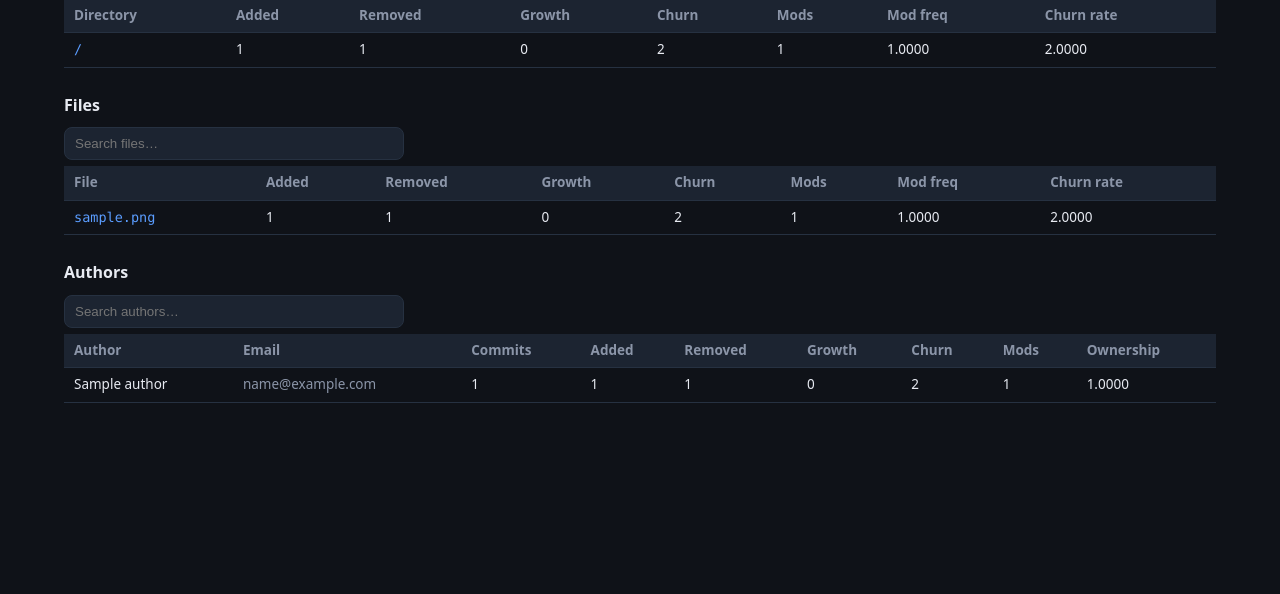
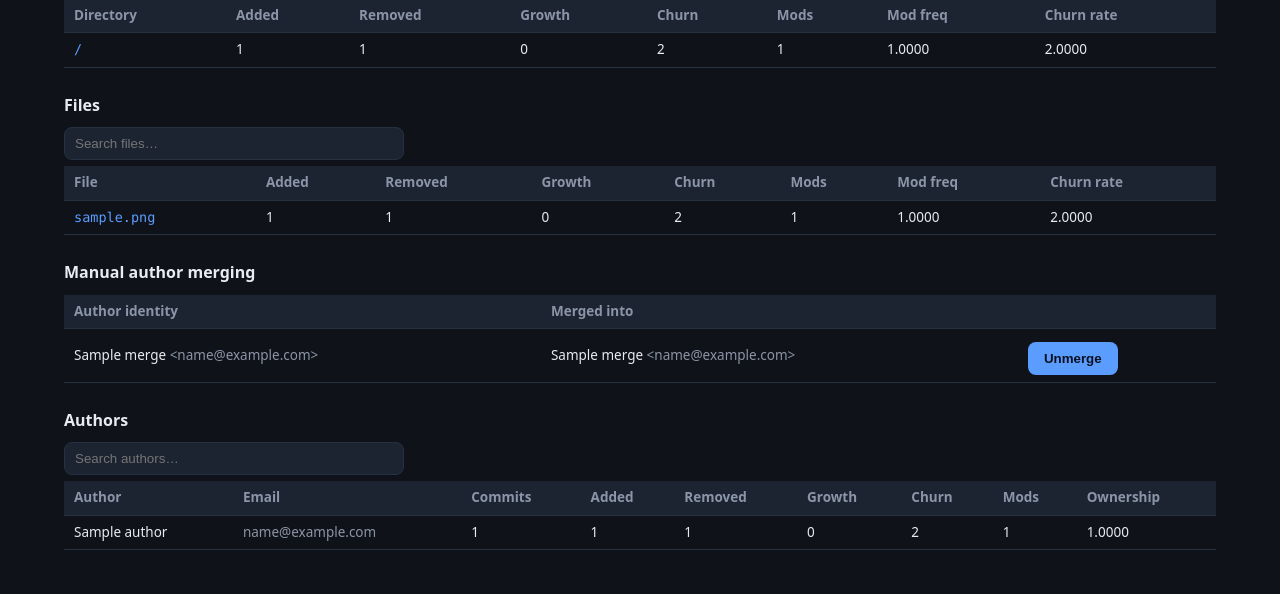
Before and after one commit to tyracodes/sdp-midterm, a Flask app: page /repo/1 in a window 1280 px wide. Shown: the part 1113-1707 px from the top of the page. Before the commit the page ends 1516 px from the top, so only its background shows below. Run offline with Flask 3, Linux system fonts and the light colour scheme; tables that the repository leaves empty hold one stand-in row (values such as "Sample post"); data that the repository does not hold is empty.

Commit message:
Author merging: manual identity merge/unmerge on the repository page, transitive alias resolution in the metric engine, cache invalidation

```diff
--- a/rat/db.py
+++ b/rat/db.py
@@ -25,6 +25,16 @@ CREATE TABLE IF NOT EXISTS authors (
     name TEXT NOT NULL,
     email TEXT NOT NULL,
     UNIQUE (repo_id, name, email)
+);
+
+CREATE TABLE IF NOT EXISTS author_merges (
+    id INTEGER PRIMARY KEY AUTOINCREMENT,
+    repo_id INTEGER NOT NULL REFERENCES repos(id) ON DELETE CASCADE,
+    from_name TEXT NOT NULL,
+    from_email TEXT NOT NULL,
+    to_name TEXT NOT NULL,
+    to_email TEXT NOT NULL,
+    UNIQUE (repo_id, from_name, from_email)
 );
 
 CREATE TABLE IF NOT EXISTS commits (
--- a/rat/metrics.py
+++ b/rat/metrics.py
@@ -49,6 +49,13 @@ def compute(con, repo_id, version, commit_range=None):
     return result
 
 
+def invalidate(repo_id):
+    """Drop memoised results for one repository (e.g. after merge changes)."""
+    with _cache_lock:
+        for key in [k for k in _cache if k[0] == repo_id]:
+            del _cache[key]
+
+
 def _compute(con, repo_id, commit_range=None):
     where = ""
     params = [repo_id]
@@ -65,6 +72,39 @@ def _compute(con, repo_id, commit_range=None):
         "SELECT COUNT(*) AS c FROM commits WHERE repo_id=?" + where, params
     ).fetchone()["c"]
 
+    # Manual author merging: user-defined (name, email) aliases are resolved
+    # (transitively) so that merged identities aggregate as a single author.
+    alias = {
+        (row["from_name"], row["from_email"]): (row["to_name"], row["to_email"])
+        for row in con.execute(
+            "SELECT from_name, from_email, to_name, to_email "
+            "FROM author_merges WHERE repo_id=?",
+            (repo_id,),
+        )
+    }
+
+    def resolve_identity(name, email):
+        key = (name, email)
+        for _ in range(100):
+            target = alias.get(key)
+            if target is None or target == key:
+                break
+            key = target
+        return key
+
+    canonical = {}  # author id -> resolved (name, email)
+    representative = {}  # resolved (name, email) -> author id (negative = synthetic)
+    for row in con.execute(
+        "SELECT id, name, email FROM authors WHERE repo_id=? ORDER BY id", (repo_id,)
+    ):
+        canonical[row["id"]] = resolve_identity(row["name"], row["email"])
+        representative.setdefault(canonical[row["id"]], row["id"])
+    synthetic = 0
+    for identity in canonical.values():
+        if identity not in representative:
+            synthetic -= 1
+            representative[identity] = synthetic
+
     member_author_ids = None
     if commit_range is not None:
         member_author_ids = {
@@ -74,16 +114,23 @@ def _compute(con, repo_id, commit_range=None):
                 params,
             )
         }
+    member_ids = None
+    if member_author_ids is not None:
+        member_ids = {representative[canonical[aid]] for aid in member_author_ids}
 
     authors = {}
     for row in con.execute(
         "SELECT id, name, email FROM authors WHERE repo_id=?", (repo_id,)
     ):
-        if member_author_ids is not None and row["id"] not in member_author_ids:
+        merged_id = representative[canonical[row["id"]]]
+        if member_ids is not None and merged_id not in member_ids:
             continue
-        authors[row["id"]] = {
-            "name": row["name"],
-            "email": row["email"],
+        if merged_id in authors:
+            continue
+        identity = canonical[row["id"]]
+        authors[merged_id] = {
+            "name": identity[0],
+            "email": identity[1],
             "commits": 0,
             "added": 0,
             "removed": 0,
@@ -95,11 +142,12 @@ def _compute(con, repo_id, commit_range=None):
         + " GROUP BY author_id",
         params,
     ):
-        if row["author_id"] in authors:
-            authors[row["author_id"]]["commits"] = row["c"]
+        merged_id = representative[canonical[row["author_id"]]]
+        if merged_id in authors:
+            authors[merged_id]["commits"] += row["c"]
 
     sha_author = {
-        row["sha"]: row["author_id"]
+        row["sha"]: representative[canonical[row["author_id"]]]
         for row in con.execute(
             "SELECT sha, author_id FROM commits WHERE repo_id=?" + where, params
         )
--- a/rat/templates/repo.html
+++ b/rat/templates/repo.html
@@ -179,6 +179,50 @@
   </tbody>
 </table>
 
+{% if merges %}
+<h2>Manual author merging</h2>
+<table id="merges-table">
+  <thead>
+    <tr><th>Author identity</th><th>Merged into</th><th></th></tr>
+  </thead>
+  <tbody>
+    {% for m in merges %}
+    <tr>
+      <td>{{ m['from_name'] }} <span class="muted">&lt;{{ m['from_email'] }}&gt;</span></td>
+      <td>{{ m['to_name'] }} <span class="muted">&lt;{{ m['to_email'] }}&gt;</span></td>
+      <td>
+        <form method="post" action="{{ url_for('main.unmerge_authors', repo_id=repo['id']) }}">
+          <input type="hidden" name="merge_id" value="{{ m['id'] }}">
+          <button type="submit">Unmerge</button>
+        </form>
+      </td>
+    </tr>
+    {% endfor %}
+  </tbody>
+</table>
+{% endif %}
+
+{% if not author_filter and authors_options|length >= 2 %}
+<h2>Merge authors</h2>
+<form method="post" action="{{ url_for('main.merge_authors', repo_id=repo['id']) }}" class="filter-bar">
+  <label>Author identity
+    <select name="from">
+      {% for a in authors_options %}
+      <option value="{{ a['name'] }} <{{ a['email'] }}>">{{ a['name'] }} &lt;{{ a['email'] }}&gt;</option>
+      {% endfor %}
+    </select>
+  </label>
+  <label>into
+    <select name="to">
+      {% for a in authors_options %}
+      <option value="{{ a['name'] }} <{{ a['email'] }}>">{{ a['name'] }} &lt;{{ a['email'] }}&gt;</option>
+      {% endfor %}
+    </select>
+  </label>
+  <button type="submit">Merge</button>
+</form>
+{% endif %}
+
 <h2>Authors {% if author_filter %}<span class="muted small">— filtered</span>{% endif %}</h2>
 <input type="search" class="table-search" data-table="authors-table" placeholder="Search authors…">
 <table id="authors-table" data-sortable>
--- a/rat/views.py
+++ b/rat/views.py
@@ -129,6 +129,11 @@ def repo_page(repo_id):
             context["filter_since"] = request.args.get("since", "")
             context["filter_until"] = request.args.get("until", "")
             context["commit_set_active"] = commit_range is not None
+            context["merges"] = con.execute(
+                "SELECT id, from_name, from_email, to_name, to_email "
+                "FROM author_merges WHERE repo_id=? ORDER BY id",
+                (repo_id,),
+            ).fetchall()
             author_filter, author_name, author_email = _author_filter()
             context["author_filter"] = author_filter
             context["author_summary"] = None
@@ -259,6 +264,80 @@ def browse_page(repo_id):
         child_dirs=child_dirs,
         crumbs=crumbs,
     )
+
+
+def _identity(raw):
+    """Parse 'Name <email>' into (name, email); None when malformed."""
+    raw = (raw or "").strip()
+    if raw.endswith(">") and " <" in raw:
+        name, _, email = raw[:-1].rpartition(" <")
+        return name, email
+    return None
+
+
+@bp.post("/repo/<int:repo_id>/merge")
+def merge_authors(repo_id):
+    """Manually merge one author identity into another (dashboard action)."""
+    source = _identity(request.form.get("from"))
+    target = _identity(request.form.get("to"))
+    if source is None or target is None or source == target:
+        return redirect(url_for("main.repo_page", repo_id=repo_id))
+    con = db.connect()
+    try:
+        repo = con.execute("SELECT * FROM repos WHERE id=?", (repo_id,)).fetchone()
+        if repo is None:
+            abort(404)
+        # both identities must belong to this repository
+        count = con.execute(
+            "SELECT COUNT(*) AS c FROM authors WHERE repo_id=? AND "
+            "((name=? AND email=?) OR (name=? AND email=?))",
+            (repo_id, source[0], source[1], target[0], target[1]),
+        ).fetchone()["c"]
+        if count != 2:
+            return redirect(url_for("main.repo_page", repo_id=repo_id))
+        # reject merges that would create a cycle in the alias chain
+        seen = {source}
+        key = target
+        for _ in range(100):
+            if key in seen:
+                return redirect(url_for("main.repo_page", repo_id=repo_id))
+            seen.add(key)
+            link = con.execute(
+                "SELECT to_name, to_email FROM author_merges WHERE repo_id=? "
+                "AND from_name=? AND from_email=?",
+                (repo_id, key[0], key[1]),
+            ).fetchone()
+            if link is None:
+                break
+            key = (link["to_name"], link["to_email"])
+        with con:
+            con.execute(
+                "INSERT OR REPLACE INTO author_merges "
+                "(repo_id, from_name, from_email, to_name, to_email) "
+                "VALUES (?,?,?,?,?)",
+                (repo_id, source[0], source[1], target[0], target[1]),
+            )
+    finally:
+        con.close()
+    metrics_mod.invalidate(repo_id)
+    return redirect(url_for("main.repo_page", repo_id=repo_id))
+
+
+@bp.post("/repo/<int:repo_id>/unmerge")
+def unmerge_authors(repo_id):
+    """Remove one manual author merge (dashboard action)."""
+    merge_id = request.form.get("merge_id", type=int)
+    con = db.connect()
+    try:
+        with con:
+            con.execute(
+                "DELETE FROM author_merges WHERE id=? AND repo_id=?",
+                (merge_id, repo_id),
+            )
+    finally:
+        con.close()
+    metrics_mod.invalidate(repo_id)
+    return redirect(url_for("main.repo_page", repo_id=repo_id))
 
 
 # ------------------------------------------------------------------ ingestion
```
Also changed, not shown: README.md.
